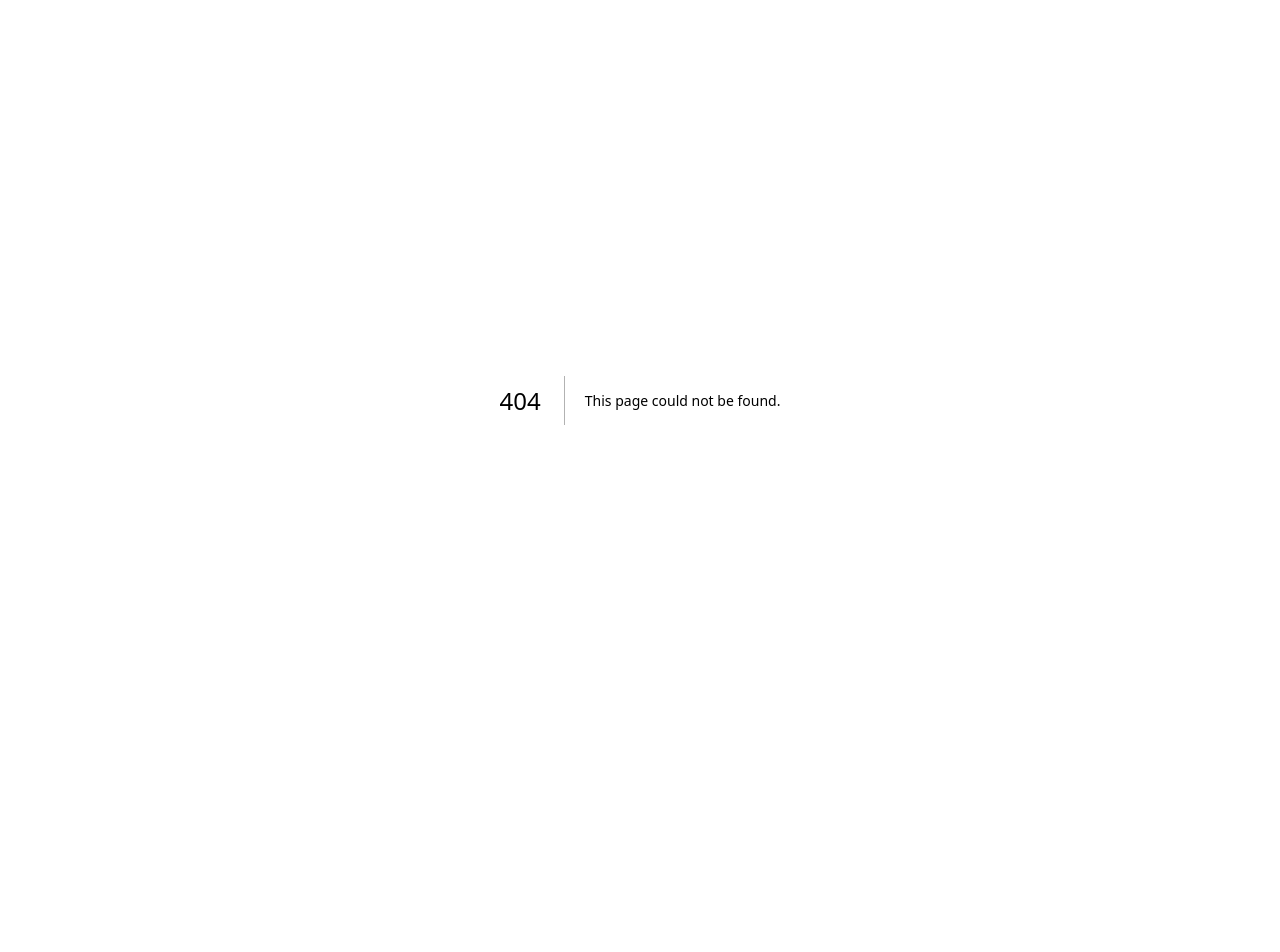
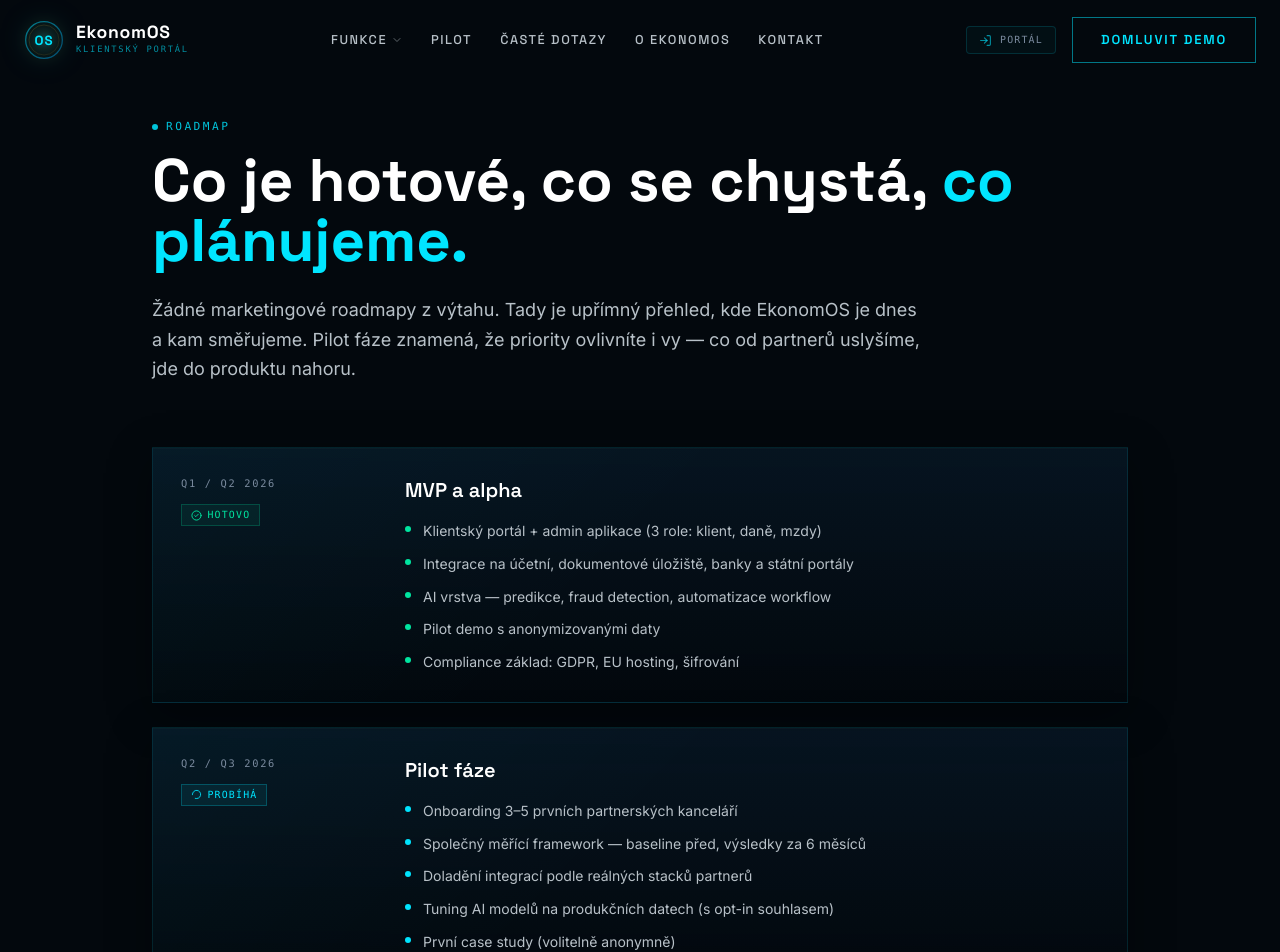
Before and after one commit to stepanmanda/schekonom-web, a Next.js app: page /roadmap in a window 1280 px wide. Before the commit this address had no page. Shown: the top 952 px of the page. Before the commit the page ends 800 px from the top, so only its background shows below. Built offline with nearby package versions, Linux system fonts and the light colour scheme.

Commit message:
auto: Write on page.tsx

```diff
--- /dev/null
+++ b/src/app/(marketing)/roadmap/page.tsx
@@ -0,0 +1,221 @@
+"use client";
+
+import Link from "next/link";
+import {
+  Map,
+  ArrowRight,
+  CheckCircle2,
+  Loader2,
+  Sparkles,
+  Target,
+} from "lucide-react";
+import { useInView } from "@/hooks/useInView";
+
+type Status = "done" | "in-progress" | "next" | "planned";
+
+const phases: Array<{
+  status: Status;
+  period: string;
+  title: string;
+  items: string[];
+}> = [
+  {
+    status: "done",
+    period: "Q1 / Q2 2026",
+    title: "MVP a alpha",
+    items: [
+      "Klientský portál + admin aplikace (3 role: klient, daně, mzdy)",
+      "Integrace na účetní, dokumentové úložiště, banky a státní portály",
+      "AI vrstva — predikce, fraud detection, automatizace workflow",
+      "Pilot demo s anonymizovanými daty",
+      "Compliance základ: GDPR, EU hosting, šifrování",
+    ],
+  },
+  {
+    status: "in-progress",
+    period: "Q2 / Q3 2026",
+    title: "Pilot fáze",
+    items: [
+      "Onboarding 3–5 prvních partnerských kanceláří",
+      "Společný měřící framework — baseline před, výsledky za 6 měsíců",
+      "Doladění integrací podle reálných stacků partnerů",
+      "Tuning AI modelů na produkčních datech (s opt-in souhlasem)",
+      "První case study (volitelně anonymně)",
+    ],
+  },
+  {
+    status: "next",
+    period: "Q4 2026 / Q1 2027",
+    title: "Veřejné spuštění",
+    items: [
+      "Public pricing podle pilotních dat",
+      "Self-service onboarding pro menší kanceláře",
+      "Marketplace integrací — partneři přidávají vlastní moduly",
+      "Mobilní aplikace pro klienty (iOS / Android)",
+      "Rozšíření do SK a DE trhu",
+    ],
+  },
+  {
+    status: "planned",
+    period: "2027+",
+    title: "Vize do budoucna",
+    items: [
+      "Plně autonomní AI agenti pro rutinní rozhodování (s human approval gates)",
+      "Hlasový asistent pro klienty (telefon + chat)",
+      "Network effect — sdílené benchmarky napříč anonymizovanými klienty",
+      "ViDA / e-fakturace plně integrované",
+      "Vertikální rozšíření: advokacie, controllingové firmy, daňoví poradci",
+    ],
+  },
+];
+
+const statusLabels: Record<Status, { label: string; tone: string; icon: typeof CheckCircle2 }> = {
+  done: { label: "Hotovo", tone: "green", icon: CheckCircle2 },
+  "in-progress": { label: "Probíhá", tone: "cyan", icon: Loader2 },
+  next: { label: "V přípravě", tone: "gold", icon: Sparkles },
+  planned: { label: "Plánováno", tone: "slate", icon: Target },
+};
+
+function FadeInSection({
+  children,
+  className = "",
+}: {
+  children: React.ReactNode;
+  className?: string;
+}) {
+  const { ref, inView } = useInView(0.1);
+  return (
+    <div
+      ref={ref as React.RefObject<HTMLDivElement>}
+      className={`${inView ? "animate-float-up" : "opacity-0"} ${className}`}
+    >
+      {children}
+    </div>
+  );
+}
+
+export default function RoadmapPage() {
+  return (
+    <div className="pt-28 pb-20">
+      <div className="max-w-5xl mx-auto px-6">
+        {/* Hero */}
+        <div className="mb-16 animate-float-up">
+          <div className="section-tag mb-4">
+            <span className="w-1.5 h-1.5 rounded-full bg-cyan inline-block" />
+            ROADMAP
+          </div>
+          <h1
+            className="text-4xl sm:text-5xl lg:text-6xl font-bold text-white"
+            style={{ fontFamily: "var(--font-space-grotesk)" }}
+          >
+            Co je hotové, co se chystá, <span className="text-cyan">co plánujeme.</span>
+          </h1>
+          <p className="mt-6 text-text-secondary text-lg max-w-3xl leading-relaxed">
+            Žádné marketingové roadmapy z výtahu. Tady je upřímný přehled, kde
+            EkonomOS je dnes a kam směřujeme. Pilot fáze znamená, že priority
+            ovlivníte i vy — co od partnerů uslyšíme, jde do produktu nahoru.
+          </p>
+        </div>
+
+        {/* Phases */}
+        <div className="space-y-6">
+          {phases.map((phase) => {
+            const meta = statusLabels[phase.status];
+            const Icon = meta.icon;
+            return (
+              <FadeInSection key={phase.title}>
+                <div className="hud-panel p-7 grid md:grid-cols-[200px_1fr] gap-6">
+                  <div className="flex md:flex-col gap-3 items-start">
+                    <div
+                      className="text-text-muted"
+                      style={{
+                        fontFamily: "var(--font-mono)",
+                        fontSize: "0.65rem",
+                        letterSpacing: "0.16em",
+                        textTransform: "uppercase",
+                      }}
+                    >
+                      {phase.period}
+                    </div>
+                    <span className="hud-chip" data-tone={meta.tone}>
+                      <Icon size={11} className={phase.status === "in-progress" ? "animate-spin-slow" : ""} />
+                      {meta.label}
+                    </span>
+                  </div>
+                  <div>
+                    <h3
+                      className="text-white text-xl font-semibold mb-4"
+                      style={{ fontFamily: "var(--font-space-grotesk)" }}
+                    >
+                      {phase.title}
+                    </h3>
+                    <ul className="space-y-2.5">
+                      {phase.items.map((item) => (
+                        <li
+                          key={item}
+                          className="flex gap-3 text-text-secondary text-sm leading-relaxed"
+                        >
+                          <span
+                            className={`mt-1.5 w-1.5 h-1.5 rounded-full flex-shrink-0 ${
+                              phase.status === "done"
+                                ? "bg-status-green"
+                                : phase.status === "in-progress"
+                                  ? "bg-cyan animate-pulse-dot"
+                                  : phase.status === "next"
+                                    ? "bg-gold"
+                                    : "bg-text-muted/40"
+                            }`}
+                          />
+                          <span>{item}</span>
+                        </li>
+                      ))}
+                    </ul>
+                  </div>
+                </div>
+              </FadeInSection>
+            );
+          })}
+        </div>
+
+        {/* Honest disclaimer */}
+        <FadeInSection className="mt-16">
+          <div className="hud-panel p-6">
+            <p className="text-text-secondary text-sm leading-relaxed">
+              <strong className="text-white">Buďme upřímní.</strong> Plánovaná fáze
+              není slib — je to směr. Konkrétní priority dolaďujeme podle toho, co
+              uslyšíme od pilotních partnerů. Pokud máte jiný problém, který chcete
+              vidět v EkonomOS dřív, ozvěte se.
+            </p>
+          </div>
+        </FadeInSection>
+
+        {/* CTA */}
+        <FadeInSection className="mt-16">
+          <div className="text-center">
+            <div className="glass-panel inline-block p-12 max-w-xl">
+              <Map size={32} className="text-cyan mx-auto mb-5" />
+              <h3
+                className="text-white text-2xl font-semibold mb-3"
+                style={{ fontFamily: "var(--font-space-grotesk)" }}
+              >
+                Chcete ovlivnit, kam to půjde?
+              </h3>
+              <p className="text-text-secondary mb-8 leading-relaxed">
+                Pilot partneři dostávají přímý hlas v plánování. Co budete potřebovat, postavíme dřív.
+              </p>
+              <div className="flex flex-col sm:flex-row gap-4 justify-center">
+                <Link href="/pilot" className="btn-primary">
+                  Mám zájem o pilot
+                  <ArrowRight size={16} />
+                </Link>
+                <Link href="/kontakt" className="btn-ghost">
+                  Napsat dotaz
+                </Link>
+              </div>
+            </div>
+          </div>
+        </FadeInSection>
+      </div>
+    </div>
+  );
+}
```
